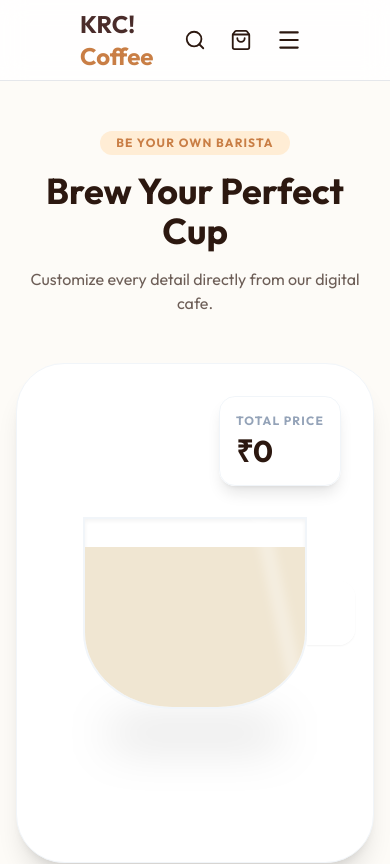
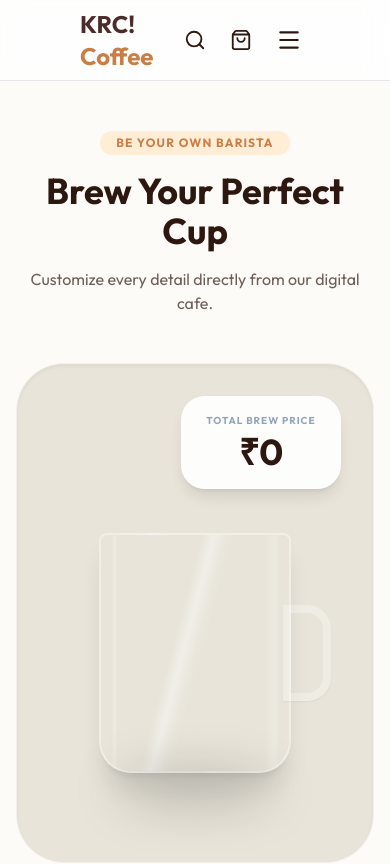
Before and after one commit to rk2023sd-commits/krc--coffee-website, a React (Vite) app in the folder frontend/: page /brew-your-own in a window 390 px wide. Shown: the top 864 px of the page. Built offline with nearby package versions, Linux system fonts and the light colour scheme; no server answers; grey boxes are pictures that could not be loaded.

Commit message:
Revamp Brew Your Own visualizer with glass design and steam animations

```diff
--- a/frontend/src/pages/public/BrewYourOwn.jsx
+++ b/frontend/src/pages/public/BrewYourOwn.jsx
@@ -134,48 +134,104 @@ const BrewYourOwn = () => {
 
                 <div className="grid grid-cols-1 lg:grid-cols-2 gap-12 items-center">
                     {/* LEFT: Visualizer */}
-                    <div className="relative h-[500px] bg-white rounded-[3rem] shadow-xl border border-slate-100 p-8 flex items-center justify-center overflow-hidden">
-                        <div className="relative z-10 w-64 h-64 md:w-80 md:h-80 transition-all duration-500">
-                            {/* Dynamic Coffee Cup Visualization */}
-                            <div className="w-full h-full relative flex items-center justify-center">
-                                {/* Cup Shadow */}
-                                <div className="absolute bottom-0 w-2/3 h-4 bg-black/20 blur-xl rounded-full"></div>
+                    <div className="relative h-[500px] bg-[#E8E4D9] rounded-[3rem] shadow-inner border border-white/50 p-8 flex items-center justify-center overflow-hidden">
 
-                                {/* Cup Body - Changes size based on selection */}
-                                <div
-                                    className={`relative bg-white border-2 border-slate-100 rounded-b-[40%] shadow-inner overflow-hidden transition-all duration-500
-                                    ${config.size === 'Small' ? 'w-40 h-32' : config.size === 'Medium' ? 'w-56 h-48' : 'w-64 h-56'}
-                                    `}
-                                >
-                                    {/* Coffee Liquid - Color changes based on base */}
-                                    <div
-                                        className="absolute bottom-0 w-full transition-all duration-700 ease-in-out"
-                                        style={{
-                                            height: '85%',
-                                            backgroundColor: config.base ? config.base.color : '#F0E6D2'
-                                        }}
-                                    >
-                                        {/* Milk Layer logic could go here */}
-                                        {config.milk !== 'Full Cream' && (
-                                            <div className="absolute top-0 w-full h-4 bg-white/20 blur-md"></div>
+                        {/* Custom CSS for specific animations */}
+                        <style>{`
+                            @keyframes float-steam {
+                                0% { transform: translateY(0) scale(1); opacity: 0; }
+                                50% { opacity: 0.5; }
+                                100% { transform: translateY(-40px) scale(1.5); opacity: 0; }
+                            }
+                            .animate-steam { animation: float-steam 3s infinite ease-out; }
+                            .delay-75 { animation-delay: 0.75s; }
+                            .delay-150 { animation-delay: 1.5s; }
+                            .glass-reflection {
+                                background: linear-gradient(105deg, transparent 40%, rgba(255,255,255,0.4) 45%, rgba(255,255,255,0.1) 50%, transparent 54%);
+                            }
+                        `}</style>
+
+                        <div className="relative z-10 transition-all duration-500 flex flex-col items-center justify-end h-80">
+
+                            {/* Steam Animation - Only show if base selected */}
+                            {config.base && (
+                                <div className="absolute -top-12 flex gap-4 opacity-60">
+                                    <div className="w-2 h-16 bg-white blur-md rounded-full animate-steam"></div>
+                                    <div className="w-3 h-20 bg-white blur-md rounded-full animate-steam delay-75"></div>
+                                    <div className="w-2 h-14 bg-white blur-md rounded-full animate-steam delay-150"></div>
+                                </div>
+                            )}
+
+                            {/* Cup Container */}
+                            <div className={`relative transition-all duration-500 ease-in-out
+                                ${config.size === 'Small' ? 'w-40 h-48' : config.size === 'Medium' ? 'w-48 h-60' : 'w-56 h-72'}
+                            `}>
+                                {/* Glass Body */}
+                                <div className="w-full h-full bg-white/20 backdrop-blur-sm border-2 border-white/40 rounded-b-[2rem] rounded-t-lg shadow-xl overflow-hidden relative glass-reflection">
+
+                                    {/* Liquid Layers Container */}
+                                    <div className="absolute bottom-0 left-0 right-0 top-0 flex flex-col justify-end p-1">
+
+                                        {/* Base Coffee Layer */}
+                                        <div
+                                            className="w-full rounded-b-[1.8rem] transition-all duration-1000 ease-in-out relative overflow-hidden"
+                                            style={{
+                                                height: config.base ? '80%' : '0%',
+                                                backgroundColor: config.base ? config.base.color : '#F0E6D2',
+                                                boxShadow: 'inset 0 -10px 20px rgba(0,0,0,0.2)'
+                                            }}
+                                        >
+                                            {/* Bubbles in Coffee */}
+                                            <div className="absolute w-full h-full opacity-30 bg-[url('https://www.transparenttextures.com/patterns/stardust.png')]"></div>
+
+                                            {/* Milk Mixing Effect */}
+                                            {config.milk !== 'Full Cream' && (
+                                                <div className="absolute bottom-0 w-full h-1/2 bg-gradient-to-t from-white/20 to-transparent blur-xl"></div>
+                                            )}
+                                        </div>
+
+                                        {/* Foam/Cream Layer */}
+                                        {config.base && (
+                                            <div
+                                                className="w-full bg-[#FFFDD0] transition-all duration-700 ease-out"
+                                                style={{
+                                                    height: config.size === 'Large' || config.base.id === 'cappuccino' ? '20%' : '5%',
+                                                    opacity: 0.9,
+                                                    boxShadow: '0 4px 6px rgba(0,0,0,0.05)'
+                                                }}
+                                            >
+                                                {/* Syrup Drizzle if selected */}
+                                                {config.syrup !== 'No Sugar' && (
+                                                    <div className="w-full h-full opacity-60 mix-blend-multiply"
+                                                        style={{
+                                                            backgroundImage: 'radial-gradient(circle, transparent 20%, #8B4513 22%, transparent 24%)',
+                                                            backgroundSize: '20px 20px'
+                                                        }}
+                                                    ></div>
+                                                )}
+                                            </div>
                                         )}
                                     </div>
 
-                                    {/* Cup Reflection */}
-                                    <div className="absolute top-0 right-4 w-4 h-full bg-white/30 skew-x-12 blur-sm"></div>
+                                    {/* Glass Highlights */}
+                                    <div className="absolute top-0 right-3 w-3 h-full bg-gradient-to-l from-white/30 to-transparent blur-[2px]"></div>
+                                    <div className="absolute top-0 left-3 w-1 h-full bg-gradient-to-r from-white/40 to-transparent blur-[1px]"></div>
                                 </div>
 
-                                {/* Cup Handle */}
-                                <div className={`absolute right-0 top-1/2 -translate-y-1/2 -mr-8 w-12 h-16 border-4 border-white rounded-r-2xl shadow-sm
-                                     ${config.size === 'Small' ? 'hidden' : 'block'}
+                                {/* Handle */}
+                                <div className={`absolute top-1/2 -right-10 -translate-y-1/2 w-12 h-24 border-8 border-white/30 rounded-r-3xl shadow-sm transition-opacity duration-300
+                                    ${config.size === 'Small' ? 'opacity-0' : 'opacity-100'}
                                 `}></div>
                             </div>
+
+                            {/* Coaster/Shadow */}
+                            <div className="absolute -bottom-8 w-40 h-8 bg-black/20 blur-xl rounded-[100%]"></div>
                         </div>
 
                         {/* Summary Pill */}
-                        <div className="absolute top-8 right-8 bg-white/80 backdrop-blur-md p-4 rounded-2xl shadow-lg border border-slate-100 max-w-[200px]">
-                            <p className="text-xs text-slate-400 uppercase font-bold tracking-widest mb-1">Total Price</p>
-                            <p className="text-3xl font-bold text-[#2C1810]">₹{calculatePrice()}</p>
+                        <div className="absolute top-8 right-8 bg-white/90 backdrop-blur-md px-6 py-4 rounded-3xl shadow-lg border border-white/50 min-w-[160px] text-center transform hover:scale-105 transition-all">
+                            <p className="text-[10px] text-slate-400 uppercase font-black tracking-widest mb-1">Total Brew Price</p>
+                            <p className="text-4xl font-black text-[#2C1810]">₹{calculatePrice()}</p>
                         </div>
                     </div>
 
```
